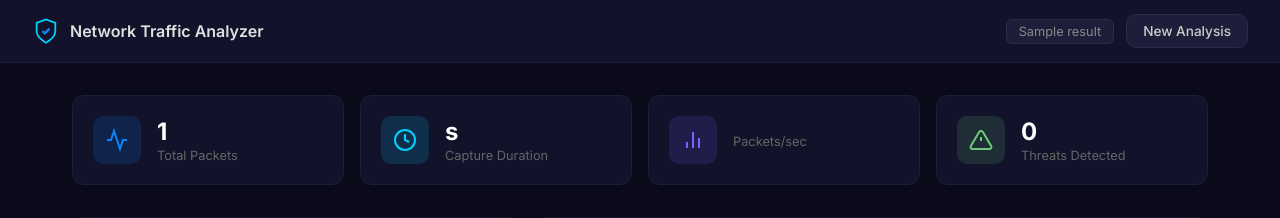
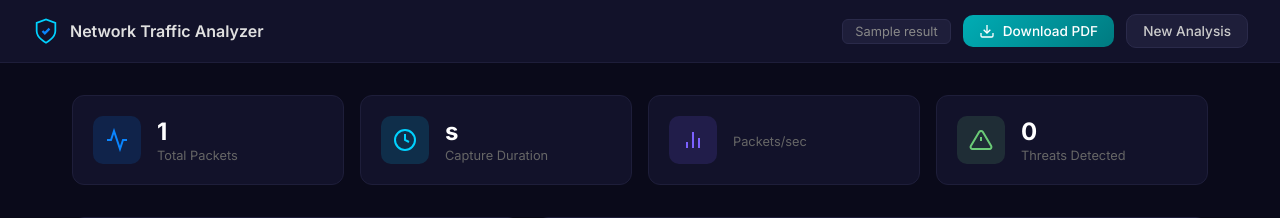
Before and after one commit to kirankumar-thakor18/Network-Traffic-Analysis, a Flask app: template templates/dashboard.html in a window 1280 px wide. Shown: the top 218 px of the page. Run offline with Flask 3, Linux system fonts and the light colour scheme; the template is opened without the code that fills it: most values are stand-ins (such as "Sample title", 1, 10 or a date in 2020).

Commit message:
Add PDF export to web dashboard and remove Run Demo button

```diff
--- a/app.py
+++ b/app.py
@@ -8,7 +8,7 @@
 matplotlib.use("Agg")
 import matplotlib.pyplot as plt
 
-from flask import Flask, render_template, request, redirect, url_for, session
+from flask import Flask, render_template, request, redirect, url_for, send_file
 from werkzeug.utils import secure_filename
 
 from scripts.analyzer import (
@@ -17,7 +17,12 @@
     analyze_ips_ports,
     analyze_time,
     detect_anomalies,
+    save_report_csv,
+    save_top_csv,
+    save_alerts_csv,
+    save_charts,
 )
+from scripts.make_pdf import save_pdf_report
 
 app = Flask(__name__)
 app.secret_key = os.getenv("SECRET_KEY", "dev-secret-key-change-in-production")
@@ -28,6 +33,7 @@
 
 UPLOADS_DIR = Path(__file__).parent / "uploads"
 UPLOADS_DIR.mkdir(exist_ok=True)
+REPORTS_DIR = Path(__file__).parent / "reports"
 
 
 def allowed_file(filename):
@@ -126,6 +132,14 @@
             "end": time_info["end"],
         }
 
+    REPORTS_DIR.mkdir(parents=True, exist_ok=True)
+    save_report_csv(protocol_counter)
+    save_top_csv("top_source_ips.csv", src_counter.most_common(top_n), ["IP Address", "Packets"])
+    save_top_csv("top_destination_ips.csv", dst_counter.most_common(top_n), ["IP Address", "Packets"])
+    save_top_csv("top_destination_ports.csv", port_counter.most_common(top_n), ["Port", "Packets"])
+    save_alerts_csv(alerts)
+    save_charts(protocol_counter, port_counter, top_n)
+
     return {
         "total_packets": len(packets),
         "protocols": protocol_stats,
@@ -176,17 +190,18 @@
         filepath.unlink(missing_ok=True)
 
 
-@app.route("/demo")
-def demo():
-    default_capture = Path(__file__).parent / "captures" / "traffic.pcapng"
-    if not default_capture.exists():
-        return render_template("index.html", error="Demo capture file not found!")
-
+@app.route("/download-pdf")
+def download_pdf():
     try:
-        results = run_analysis(default_capture)
-        return render_template("dashboard.html", results=results)
+        pdf_path = save_pdf_report()
+        return send_file(
+            pdf_path,
+            as_attachment=True,
+            download_name="network_traffic_report.pdf",
+            mimetype="application/pdf",
+        )
     except Exception as e:
-        return render_template("index.html", error=f"Demo failed: {str(e)}")
+        return render_template("index.html", error=f"PDF export failed: {str(e)}")
 
 
 if __name__ == "__main__":
--- a/static/style.css
+++ b/static/style.css
@@ -220,6 +220,13 @@
 }
 
 .btn-secondary:hover { background: #252550; color: white; }
+
+.btn-pdf {
+    background: linear-gradient(135deg, #00adb5, #007a80);
+    color: white;
+}
+
+.btn-pdf:hover { transform: translateY(-1px); box-shadow: 0 4px 20px rgba(0, 173, 181, 0.3); }
 
 .btn-small {
     padding: 8px 16px;
--- a/templates/dashboard.html
+++ b/templates/dashboard.html
@@ -18,6 +18,14 @@
         </div>
         <div class="nav-actions">
             <span class="badge">{{ results.capture_name }}</span>
+            <a href="/download-pdf" class="btn btn-small btn-pdf">
+                <svg width="16" height="16" viewBox="0 0 24 24" fill="none" stroke="currentColor" stroke-width="2">
+                    <path d="M21 15v4a2 2 0 0 1-2 2H5a2 2 0 0 1-2-2v-4"/>
+                    <polyline points="7 10 12 15 17 10"/>
+                    <line x1="12" y1="15" x2="12" y2="3"/>
+                </svg>
+                Download PDF
+            </a>
             <a href="/" class="btn btn-small btn-secondary">New Analysis</a>
         </div>
     </nav>
--- a/templates/index.html
+++ b/templates/index.html
@@ -82,12 +82,6 @@
                         </svg>
                         Analyze Traffic
                     </button>
-                    <a href="/demo" class="btn btn-secondary">
-                        <svg width="18" height="18" viewBox="0 0 24 24" fill="none" stroke="currentColor" stroke-width="2">
-                            <polygon points="5 3 19 12 5 21 5 3"/>
-                        </svg>
-                        Run Demo
-                    </a>
                 </div>
             </form>
         </div>
```
Also changed, not shown: test_web.py (+0 -18 lines), README.md.
